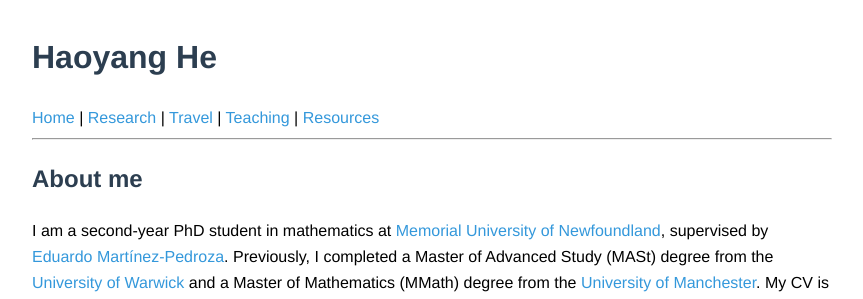
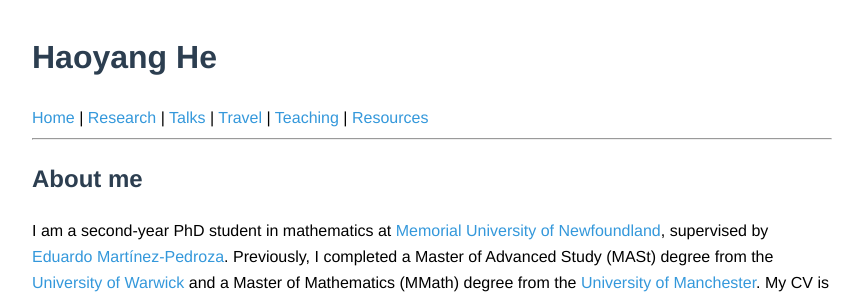
Before and after one commit to haoyang-he/haoyang-he.github.io, a Jekyll site: the page built from index.md, in a window 1280 px wide. Shown: the top 299 px of the page, without its empty margins (208-1071 px from the left). Built offline with Jekyll 4.4.1, drawn with Linux system fonts in a browser that asks for light colours.

Commit message:
Update header.html

```diff
--- a/_includes/header.html
+++ b/_includes/header.html
@@ -3,6 +3,7 @@
   <nav>
     <a href="{{ "/" | relative_url }}">Home</a> |
     <a href="{{ "/research" | relative_url }}">Research</a> |
+    <a href="{{ "/talks" | relative_url }}">Talks</a> |
     <a href="{{ "/travel" | relative_url }}">Travel</a> |
     <a href="{{ "/teaching" | relative_url }}">Teaching</a> |
     <a href="{{ "/resources" | relative_url }}">Resources</a>
```
